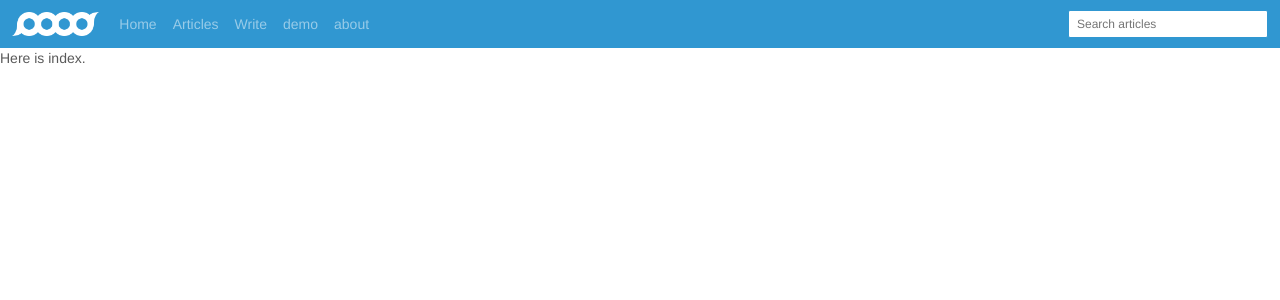
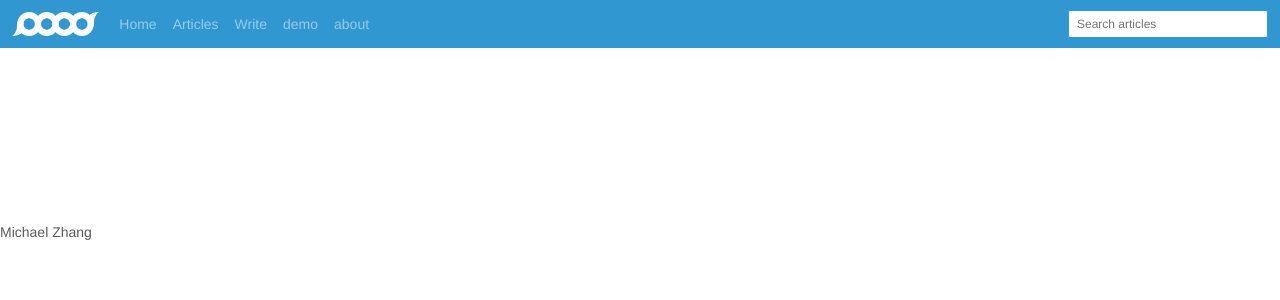
Before and after one commit to michaelji520/mz-blog-fe, a React app: page /index in a window 1280 px wide. Shown: the top 300 px of the page. Built offline with nearby package versions, Linux system fonts and the light colour scheme.

Commit message:
add http service & init profile card

```diff
--- a/src/App.js
+++ b/src/App.js
@@ -9,7 +9,10 @@ import BlogHeader from './views/header/header';
 function App() {
   return (
     <Router>
+      <div className="navigation">
         <BlogHeader></BlogHeader>
+      </div>
+      <div className="container">
         {routers.map((route, idx) => {
           return (
             <Route
@@ -19,6 +22,7 @@ function App() {
             </Route>
           );
         })}
+      </div>
     </Router>
   );
 }
--- a/src/App.less
+++ b/src/App.less
@@ -1,3 +1,8 @@
-.blog {
-
+#root {
+  height: 100%;
+  display: grid;
+  grid-template-rows: 48px 1fr;
+  .container {
+    overflow: auto;
+  }
 }
--- a/src/views/home/home.js
+++ b/src/views/home/home.js
@@ -1,9 +1,13 @@
 import React from 'react';
+import Profile from './profile/profile';
+import './home.less';
 
 export default class Home extends React.Component {
   render () {
     return (
-      <div className="blog-content">Here is index.</div>
+      <div className="homepage">
+        <Profile></Profile>
+      </div>
     );
   }
 }
--- /dev/null
+++ b/src/views/home/home.less
@@ -0,0 +1,9 @@
+.homepage {
+  margin: 0 auto;
+  max-width: 1280px;
+  padding: 24px 0 20px 0;
+  box-sizing: border-box;
+  display: grid;
+  grid-template-columns: 270px auto 270px;
+  column-gap: 24px;
+}
--- /dev/null
+++ b/src/views/home/profile/profile.js
@@ -0,0 +1,22 @@
+import React from 'react';
+import './profile.less';
+export default class Profile extends React.Component {
+  constructor (props) {
+    super(props);
+    this.state = {
+      name: 'Michael Zhang',
+      avatar: 'http://www.zhangji.xyz/static/images/my-avatar.jpg',
+      cover: 'https://static.zhangji.xyz/FsROxEURRFb7g72hOD29cZa2EmTQ',
+      description: 'I wish i was a little bit stronger, wish i was a skater, wish i had a girl… also.'
+    };
+  }
+
+  render () {
+    return (
+      <div className="profile">
+        <div className="cover" style={ {background: this.state.cover} }></div>
+        {this.state.name}
+      </div>
+    );
+  }
+}
--- /dev/null
+++ b/src/views/home/profile/profile.less
@@ -0,0 +1,5 @@
+.profile {
+  .cover {
+    height: 150px;
+  }
+}
```
Also changed, not shown: src/common/service.js (+45 -0 lines). Lines whose indentation alone changed are shown as unchanged.
